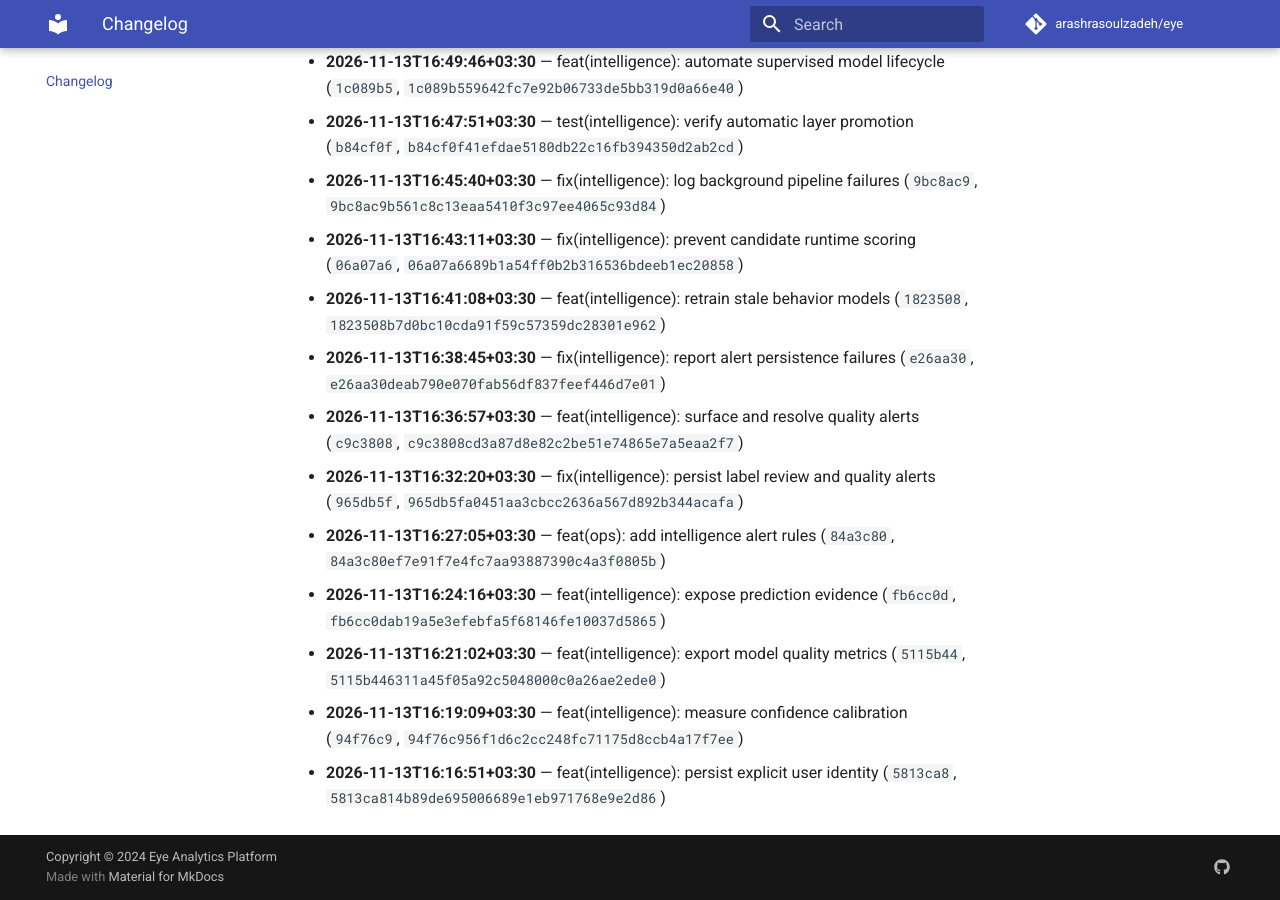
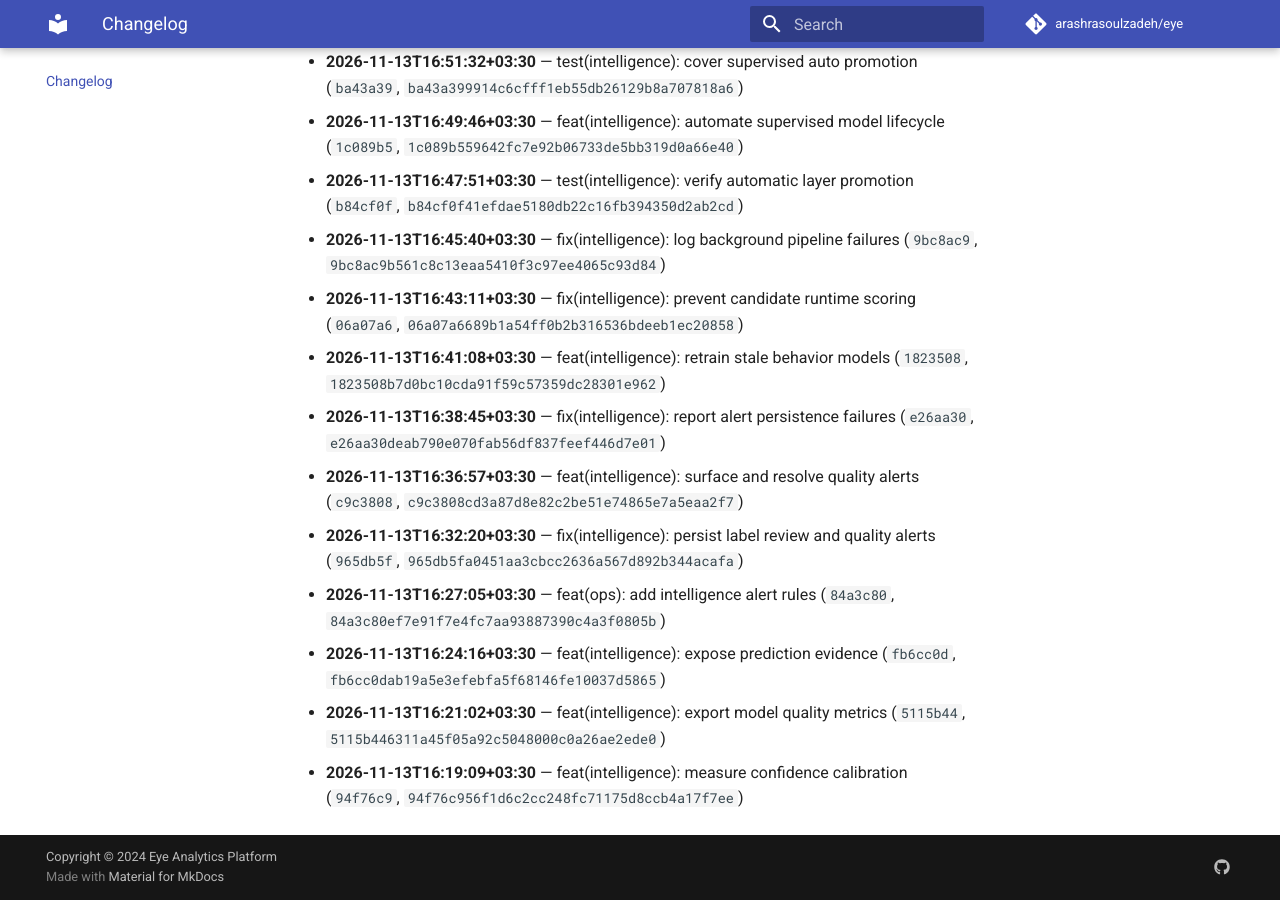
Before and after one commit to arashrasoulzadeh/eye, an MkDocs documentation site: the page built from docs/changelog.md, in a window 1280 px wide and 900 px high, scrolled down 2461 px. Built offline with MkDocs 1.6.1 and Material for MkDocs 9.7.7, drawn with Linux system fonts in a browser that asks for light colours; comment, search, counter and statistics services are not loaded; some of the changed text lies outside the part shown.

```diff
--- a/docs/changelog.md
+++ b/docs/changelog.md
@@ -51,4 +52,3 @@ The 50 most recent commits on the current branch, newest first. Each entry inclu
 - **2026-11-13T16:24:16+03:30** — feat(intelligence): expose prediction evidence (`fb6cc0d`, `fb6cc0dab19a5e3efebfa5f68146fe10037d5865`)
 - **2026-11-13T16:21:02+03:30** — feat(intelligence): export model quality metrics (`5115b44`, `5115b446311a45f05a92c5048000c0a26ae2ede0`)
 - **2026-11-13T16:19:09+03:30** — feat(intelligence): measure confidence calibration (`94f76c9`, `94f76c956f1d6c2cc248fc71175d8ccb4a17f7ee`)
-- **2026-11-13T16:16:51+03:30** — feat(intelligence): persist explicit user identity (`5813ca8`, `5813ca814b89de695006689e1eb971768e9e2d86`)
```
Also changed, not shown: other parts of docs/changelog.md (+1 -0 lines), 1 other file.
